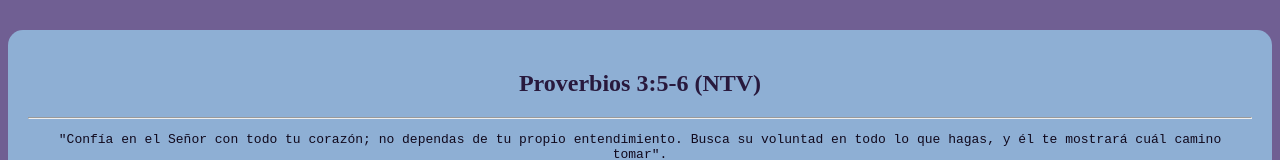
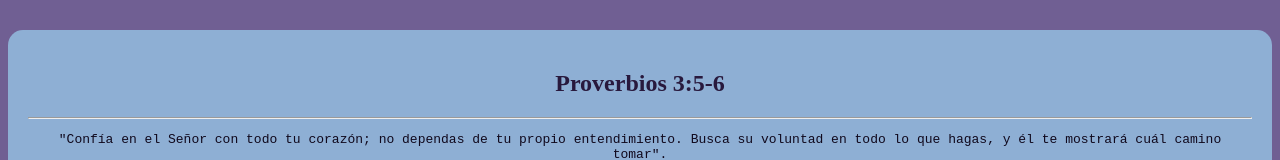
Before and after one commit to Josepereirahuiry/paginawebusuario.github.io, a plain HTML site: page index.html in a window 1280 px wide. Shown: the part 2426-2586 px from the top of the page. Drawn offline with Linux system fonts and the light colour scheme.

Commit message:
Update index.html

```diff
--- a/index.html
+++ b/index.html
@@ -92,7 +92,7 @@
     </article>
 
     <article id="tgt11" class="vrs-11 clr-5">
-      <h2>Proverbios 3:5-6 (NTV)</h2>
+      <h2>Proverbios 3:5-6</h2>
       <hr>
       <p>"Confía en el Señor con todo tu corazón; no dependas de tu propio entendimiento. Busca su voluntad en todo lo que hagas, y él te mostrará cuál camino tomar".</p>
     </article>
```
